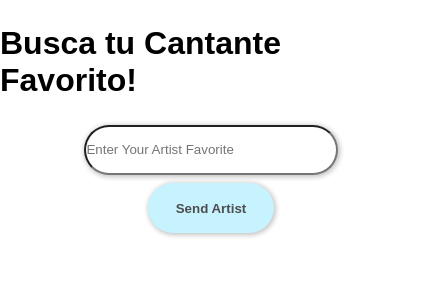
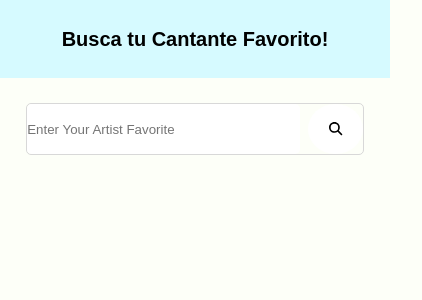
Before and after one commit to Facualemandi/buscador-de-artistas, a React (Create React App) app: page / in a window 390 px wide. Shown: the top 300 px of the page, 422 px wide, since content can reach past the window. Built offline with nearby package versions, Linux system fonts and the light colour scheme.

Commit message:
Actualizando css

```diff
--- a/package.json
+++ b/package.json
@@ -3,9 +3,15 @@
   "version": "0.1.0",
   "private": true,
   "dependencies": {
+    "@fortawesome/fontawesome-svg-core": "^6.1.1",
+    "@fortawesome/free-brands-svg-icons": "^6.1.1",
+    "@fortawesome/free-solid-svg-icons": "^6.1.1",
+    "@fortawesome/react-fontawesome": "^0.1.18",
     "@testing-library/jest-dom": "^5.16.4",
     "@testing-library/react": "^13.2.0",
     "@testing-library/user-event": "^13.5.0",
+    "i": "^0.3.7",
+    "npm": "^8.9.0",
     "react": "^18.1.0",
     "react-dom": "^18.1.0",
     "react-scripts": "5.0.1",
--- a/src/Components/SearchArtist.js
+++ b/src/Components/SearchArtist.js
@@ -1,5 +1,7 @@
 import React, { useState } from 'react';
 import '../Styles/Search.css'
+import { FontAwesomeIcon } from "@fortawesome/react-fontawesome";
+import { faMagnifyingGlass } from "@fortawesome/free-solid-svg-icons";
 
 const newEntry = {
     artist: '' ,
@@ -32,7 +34,7 @@ const SearchArtist = ({hSearch}) => {
        <section onSubmit={handlesubmit}>
            <form className='search'>
               <input name='artist' type={'text'} placeholder='Enter Your Artist Favorite'  onChange={handleSearch} value={form.artist}/>
-              <input type={'submit'} value='Send Artist'/>
+              <button type='submit' className='btn'><FontAwesomeIcon icon={faMagnifyingGlass}/></button>
            </form>
 
        </section>
--- a/src/Components/TotalArtist.js
+++ b/src/Components/TotalArtist.js
@@ -1,5 +1,6 @@
 import React from "react";
 import "../Styles/TotalArtist.css";
+
 
 const TotalArtist = ({
   artist,
--- a/src/Styles/Loaders.css
+++ b/src/Styles/Loaders.css
@@ -3,6 +3,8 @@
     position: relative;
     width: 80px;
     height: 80px;
+    left: 20vh;
+    top: 20vh;
   }
   .lds-ripple div {
     position: absolute;
--- a/src/Styles/Search.css
+++ b/src/Styles/Search.css
@@ -6,34 +6,39 @@
 .search input[type='text']{
      width: 30vh;
      height: 50px;
-     border-radius: 30px;
-     outline-color: rgb(195, 224, 255);
-     box-shadow: 1px 1px 5px 1px rgb(194, 194, 194);
-}
-.search input[type='submit']{
-     width: 15vh;
-     height: 50px;
-     border-radius: 30px;
-     outline-color: rgb(195, 224, 255);
-     font-family: sans-serif;
-     font-weight: bold;
-     color: rgb(77, 77, 77);
+     border-radius: 5px;
      border: none;
-     cursor: pointer;
-     box-shadow: 1px 1px 5px 1px rgb(194, 194, 194);
-     background-color: rgb(199, 243, 255);
+     border: 1px solid rgb(218, 218, 218);
+     margin-right: 1vh;
 }
 
 @media (max-width:720px){
      .search{
           display: flex;
-          flex-direction: column;
-          display: flex;
           justify-content: center;
           align-items: center;
+          border: 1px solid rgb(216, 216, 216);
+          border-radius: 5px;
+          width: 40vh;
      }
 
      .search input[type='text']{
-          margin-bottom: 1vh;
+          width: 40vh;
+          height: 50px;
+          border-radius: 5px;
+          border: none;
+          margin-right: 1vh;
+          outline: none;
+     }
+
+     .btn{
+          height: 50px;
+          width: 8vh;
+          border-radius: 100%;
+          border: none;
+          position: relative;
+          background-color: white;
+
+
      }
 }
--- a/src/Styles/TotalArtist.css
+++ b/src/Styles/TotalArtist.css
@@ -6,7 +6,6 @@
 
 .artistAll{
    width: 50vh;
-   padding-left: 1vh;
 }
 
 .nameAndinfo{
@@ -98,4 +97,13 @@ a{
 
 @media (max-width: 720px){
 
+   .artistAl{
+      padding: 0px;
+   }
+   .img{
+      width: 100vw;
+      border-radius: 0px;
+      margin: 0px;
+      padding: 0px;
+   }
 }
--- a/src/index.css
+++ b/src/index.css
@@ -4,12 +4,28 @@
   box-sizing: border-box;
 }
 
+html{
+  background-color: rgb(253, 255, 248);
+}
+
 .buscar{
   font-family: sans-serif;
   display: flex;
   justify-content: center;
-  width: 50vh;
+  width: 100vw;
   margin: auto;
   margin-bottom: 3vh;
   margin-top: 3vh;
 }
+
+@media (max-width:740px){
+  .buscar{
+    font-size: 20px;
+    height: 20vw;
+    display: flex;
+    justify-content: center;
+    align-items: center;
+    background-color: rgb(214, 250, 255);
+    margin-top: 0px;
+  }
+}
```
Also changed, not shown: 1 other file (tests, documents, lock files or other folders).
